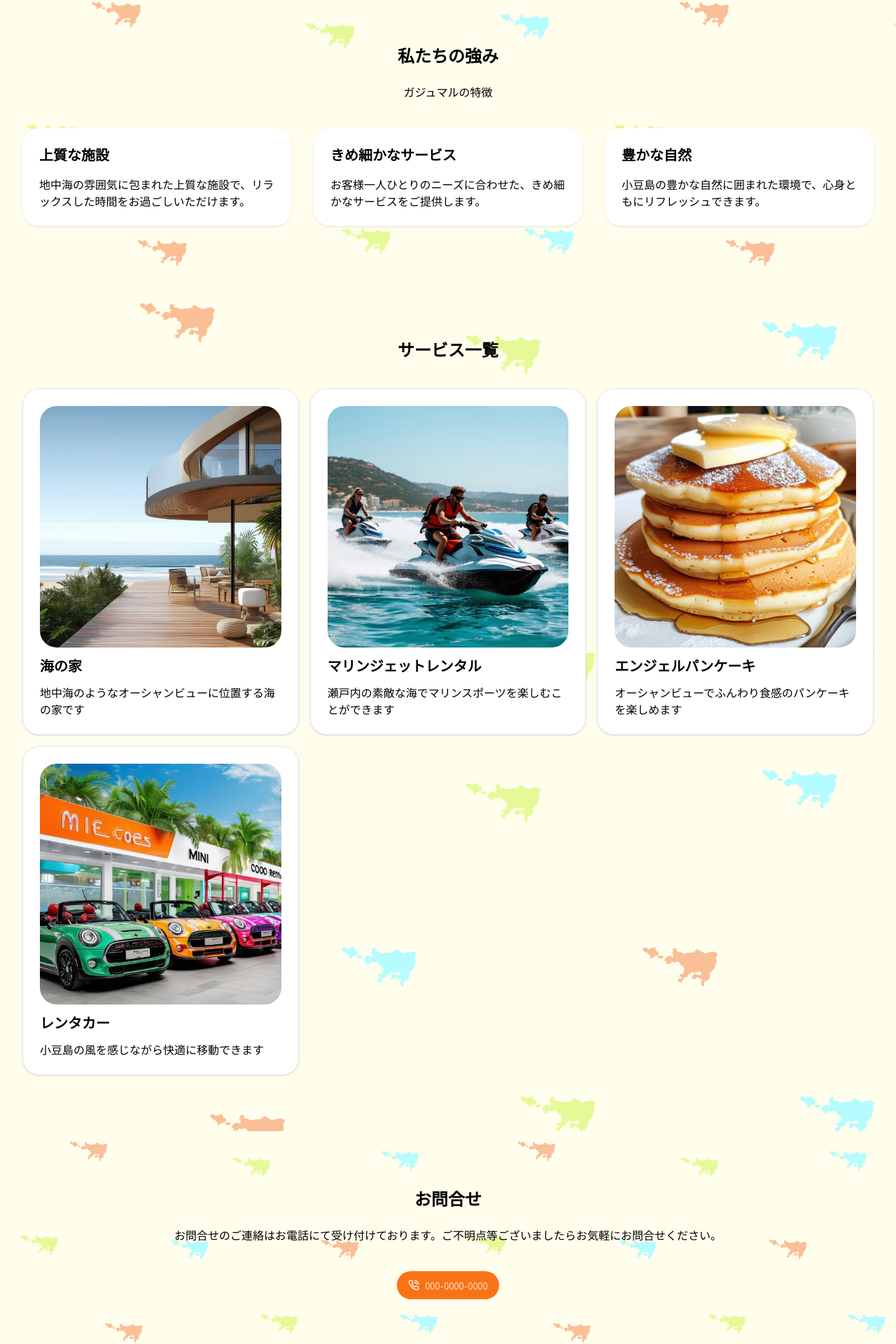
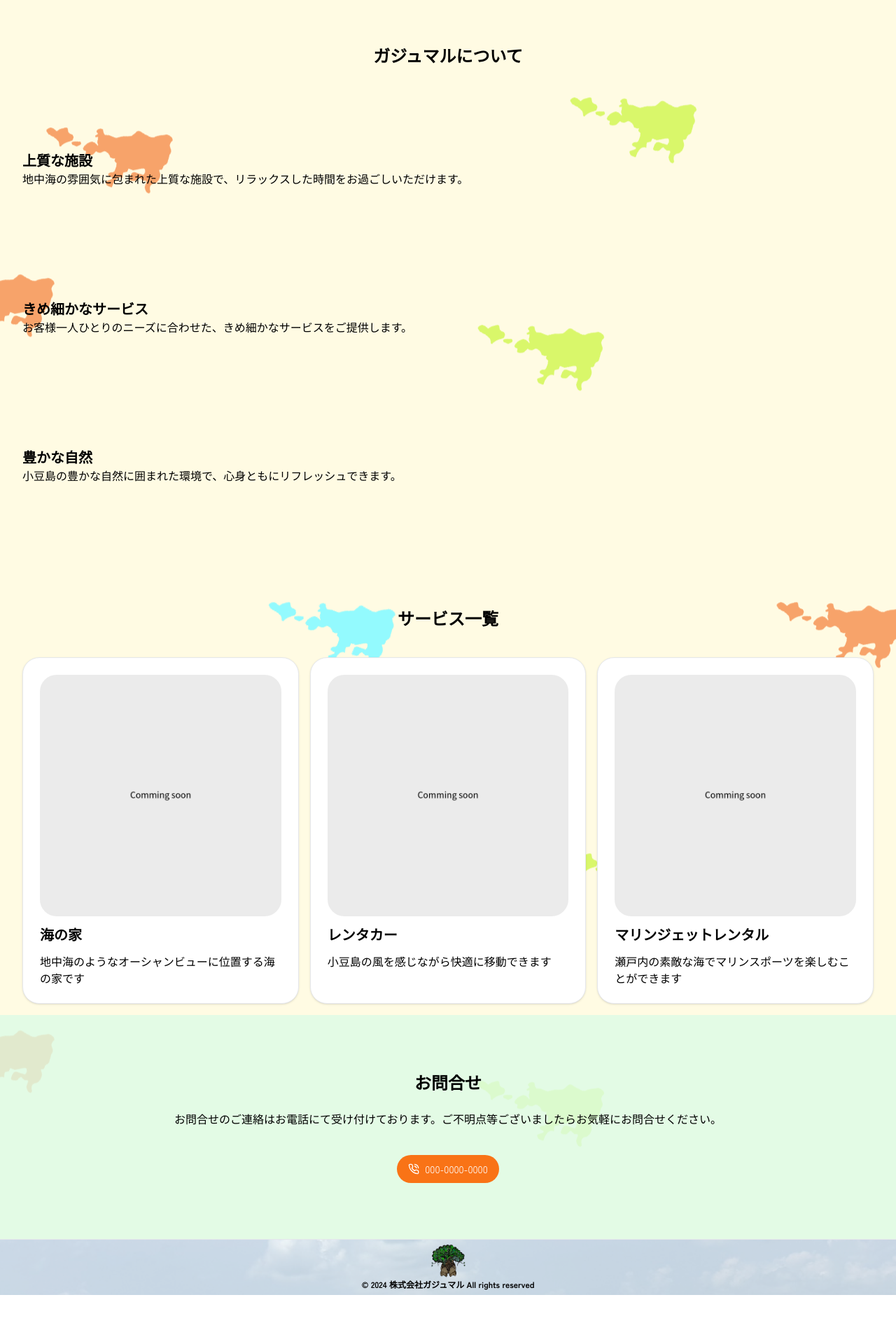
Before and after one commit to olivemochi23/gajumaru-site, a Next.js app: page / in a window 1280 px wide. Shown: the part 817-2737 px from the top of the page at 70% size. After the commit the page ends 2667 px from the top, so only its background shows below. Built offline with nearby package versions, Linux system fonts and the light colour scheme; a web font is replaced by a local one.

Commit message:
Commit cliant request

```diff
--- a/app/components/about.tsx
+++ b/app/components/about.tsx
@@ -6,28 +6,28 @@ export default function About() {
     <div>
 
 <Section
-        title="私たちの強み"
-        subTitle="ガジュマルの特徴"
+        title="ガジュマルについて"
+        subTitle=""
         className="px-4 sm:px-6 lg:px-8 "
         style={{
-          //backgroundImage: "url('/お問合せ背景.png')"
-        }}
+
+            }}
       >
-        <div className="grid grid-cols-1 md:grid-cols-3 gap-8 ">
-          <div className="bg-white rounded-3xl p-6 shadow space-y-4 ">
-            <h4 className="text-xl font-bold">上質な施設</h4>
+        <div className=" gap-4 ">
+          <div className="  py-20">
+            <h4 className=" text-xl font-bold">上質な施設</h4>
             <p>
               地中海の雰囲気に包まれた上質な施設で、リラックスした時間をお過ごしいただけます。
             </p>
           </div>
-          <div className="bg-white rounded-3xl p-6 shadow space-y-4">
-            <h4 className="text-xl font-bold">きめ細かなサービス</h4>
+          <div className=" py-20">
+            <h4 className=" text-xl font-bold">きめ細かなサービス</h4>
             <p>
               お客様一人ひとりのニーズに合わせた、きめ細かなサービスをご提供します。
             </p>
           </div>
-          <div className="bg-white rounded-3xl p-6 shadow space-y-4">
-            <h4 className="text-xl font-bold">豊かな自然</h4>
+          <div className=" py-20">
+            <h4 className=" text-xl font-bold">豊かな自然</h4>
             <p>
               小豆島の豊かな自然に囲まれた環境で、心身ともにリフレッシュできます。
             </p>
--- a/app/components/services.tsx
+++ b/app/components/services.tsx
@@ -4,16 +4,17 @@ import Section from "./section";
 
 export default function Services() {
   return (
-    <Section className=" px-4 sm:px-6 lg:px-8" title="サービス一覧"
+    <Section className=" py-4 px-4 sm:px-6 lg:px-8" title="サービス一覧"
     subTitle=""
     style={{
-      ///backgroundImage: "url('/お問合せ背景.png')"
+
     }}>
       <div className="grid grid-cols-1 sm:grid-cols-2 lg:grid-cols-3 gap-4 ">
         <div className="border relative rounded-3xl p-6 shadow space-y-3 bg-white">
           <div className="aspect-video bg-muted relative">
             <Image
-              src="/海の家AI.jpeg" // 画像のパスを指定
+              //src="/海の家AI.jpeg" // 画像のパスを指定
+              src="/comming_soon.png"
               alt="海の家"
               layout="responsive" // 'fill'から'layout="responsive"'に変更
               width={500} // 画像の幅を指定
@@ -27,8 +28,25 @@ export default function Services() {
 
         <div className="border relative rounded-3xl p-6 shadow space-y-3 bg-white">
           <div className="aspect-video bg-muted relative">
+          <Image
+            //src="/レンタカー.jpeg" // 画像のパスを指定
+            src="/comming_soon.png"
+            alt="レンタカー"
+            layout="responsive" // 'fill'から'layout="responsive"'に変更
+            width={500} // 画像の幅を指定
+            height={300} // 画像の高さを指定
+            className="object-cover rounded-3xl" // 画像を丸く表示
+          />
+          </div>
+          <h2 className="text-xl font-bold">レンタカー</h2>
+          <p>小豆島の風を感じながら快適に移動できます</p>
+        </div>
+
+        <div className="border relative rounded-3xl p-6 shadow space-y-3 bg-white">
+          <div className="aspect-video bg-muted relative">
             <Image
-              src="/マリンジェット.jpeg" // 画像のパスを指定
+              //src="/マリンジェット.jpeg" // 画像のパスを指定
+              src="/comming_soon.png"
               alt="マリンジェット"
               layout="responsive" // 'fill'から'layout="responsive"'に変更
               width={500} // 画像の幅を指定
@@ -40,35 +58,9 @@ export default function Services() {
           <p>瀬戸内の素敵な海でマリンスポーツを楽しむことができます</p>
         </div>
 
-        <div className="border relative rounded-3xl p-6 shadow space-y-3 bg-white">
-          <div className="aspect-video bg-muted relative">
-            <Image
-              src="/パンケーキ.jpeg" // 画像のパスを指定
-              alt="パンケーキ"
-              layout="responsive" // 'fill'から'layout="responsive"'に変更
-              width={500} // 画像の幅を指定
-              height={300} // 画像の高さを指定
-              className="object-cover rounded-3xl" // 画像を丸く表示
-            />
-          </div>
-          <h2 className="text-xl font-bold">エンジェルパンケーキ</h2>
-          <p>オーシャンビューでふんわり食感のパンケーキを楽しめます</p>
-        </div>
 
-        <div className="border relative rounded-3xl p-6 shadow space-y-3 bg-white">
-          <div className="aspect-video bg-muted relative">
-          <Image
-            src="/レンタカー.jpeg" // 画像のパスを指定
-            alt="レンタカー"
-            layout="responsive" // 'fill'から'layout="responsive"'に変更
-            width={500} // 画像の幅を指定
-            height={300} // 画像の高さを指定
-            className="object-cover rounded-3xl" // 画像を丸く表示
-          />
-          </div>
-          <h2 className="text-xl font-bold">レンタカー</h2>
-          <p>小豆島の風を感じながら快適に移動できます</p>
-        </div>
+
+
 
       </div>
     </Section>
--- a/app/page.tsx
+++ b/app/page.tsx
@@ -36,22 +36,41 @@ export default function Home() {
     window.scrollTo({ top: 0, behavior: 'smooth' })
   }
 
+  const [logoSize, setLogoSize] = useState(50);
+
+  useEffect(() => {
+    const handleResize = () => {
+      if (window.innerWidth < 400) {
+        setLogoSize(80);
+      } else if (window.innerWidth < 768) {
+        setLogoSize(100);
+      } else {
+        setLogoSize(120);
+      }
+    };
+
+    window.addEventListener('resize', handleResize);
+    handleResize();
+
+    return () => window.removeEventListener('resize', handleResize);
+  }, []);
+
   return (
     <div className="min-h-screen flex flex-col">
       <div className="relative">
-        <header className="px-4 sm:px-6 lg:px-8 bg-transparent h-16 flex items-center justify-between font-bold absolute top-0 left-0 right-0 z-10">
+      <header className="px-4 sm:px-6 lg:px-8 bg-transparent h-24 flex items-center justify-between font-bold absolute top-0 left-0 right-0 z-10">
 
-        <div className="flex items-center">
+        <div className="flex items-center mt-4">
         <div onClick={scrollToTop} className="cursor-pointer">
           <Image
             src="/ガジュマルロゴ.png"
             alt="株式会社ガジュマル"
-              width={50}
-              height={50}
+            width={logoSize}
+            height={logoSize}
           />
         </div>
-          <div onClick={scrollToTop} className="flex flex-col ml-2 flex-grow cursor-pointer">
-            <span className="text-sm md:text-xl">株式会社ガジュマル</span>
+          <div onClick={scrollToTop} className="flex flex-col ml-2 cursor-pointer md:flex md:flex-nowrap">
+            <span className="text-lg md:text-2xl whitespace-nowrap">株式会社ガジュマル</span>
           </div>
         </div>
 
@@ -105,29 +124,29 @@ export default function Home() {
         </div>
       </div>
 
-      <main className="relative">
-        <section id="about" className='w-screen px-0 relative'>
-          <div className="relative z-10">
+      <main className="relative  bg-contact-background  bg-center ">
+        <section id="about" className='w-screen px-0 relative '>
+          <div className="relative z-10 ">
             <About />
           </div>
-          <div className="absolute inset-0 bg-contact-background bg-repeat bg-contain">
-            <div className="absolute inset-0 bg-white opacity-30"></div>
+          <div className="absolute inset-0  ">
+            <div className="absolute inset-0 "></div>
           </div>
         </section>
         <section id="services" className='w-screen px-0 relative'>
           <div className="relative z-10">
             <Services />
           </div>
-          <div className="absolute inset-0 bg-contact-background bg-repeat bg-contain">
-            <div className="absolute inset-0 bg-white opacity-30"></div>
+          <div className="absolute inset-0 ">
+            <div className="absolute inset-0 "></div>
           </div>
         </section>
         <section id="contact" className='w-screen px-0 relative'>
           <div className="relative z-10">
             <Contact />
           </div>
-          <div className="absolute inset-0 bg-contact-background bg-repeat bg-contain">
-            <div className="absolute inset-0 bg-white opacity-30"></div>
+          <div className=" ">
+            <div className="absolute inset-0 bg-green-100 opacity-80"></div>
           </div>
         </section>
       </main>
```
Also changed, not shown: package.json (+4 -4 lines), public/comming_soon.png (added), 1 other file (tests, documents, lock files or other folders). Lines whose indentation alone changed are shown as unchanged.
